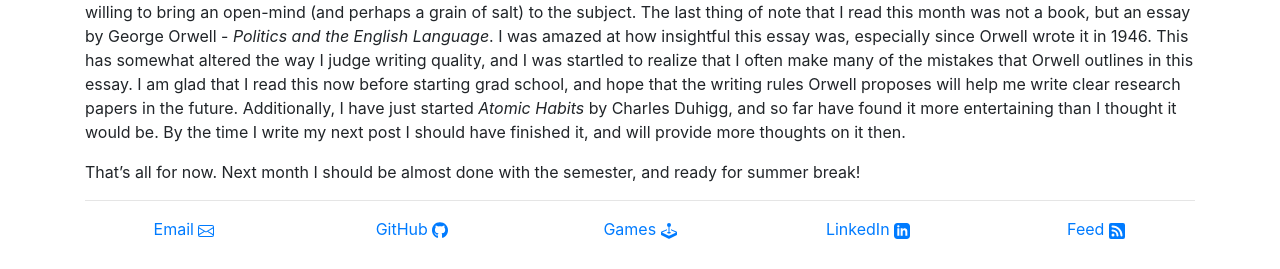
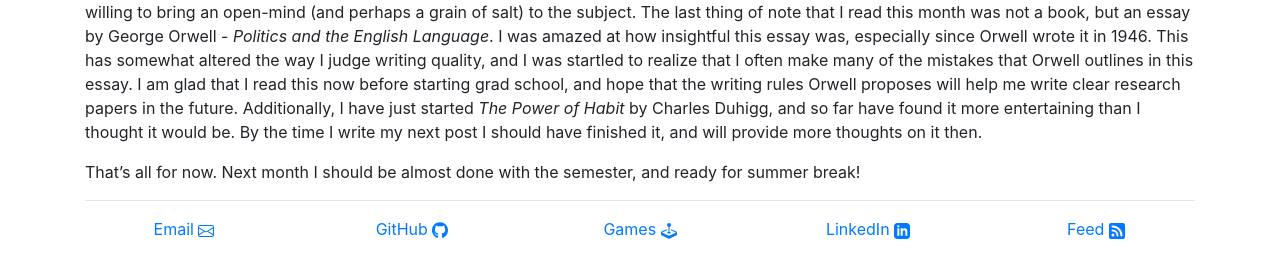
Before and after one commit to PappasBrent/pappasbrent.github.io, a Jekyll site: the page built from _posts/2021-03-28-one-day-at-a-time.md, in a window 1280 px wide. Shown: the part 1401-1670 px from the top of the page. Built offline with Jekyll 4.4.1, drawn with Linux system fonts in a browser that asks for light colours.

Commit message:
Replace Atomic Habits with The Power of Habit

```diff
--- a/_posts/2021-03-28-one-day-at-a-time.md
+++ b/_posts/2021-03-28-one-day-at-a-time.md
@@ -98,7 +98,7 @@ way I judge writing quality, and I was startled to realize that I often make
 many of the mistakes that Orwell outlines in this essay. I am glad that I read
 this now before starting grad school, and hope that the writing rules Orwell
 proposes will help me write clear research papers in the future. Additionally,
-I have just started *Atomic Habits* by Charles Duhigg, and so far have found it
+I have just started *The Power of Habit* by Charles Duhigg, and so far have found it
 more entertaining than I thought it would be. By the time I write my next post
 I should have finished it, and will provide more thoughts on it then.
 
```
